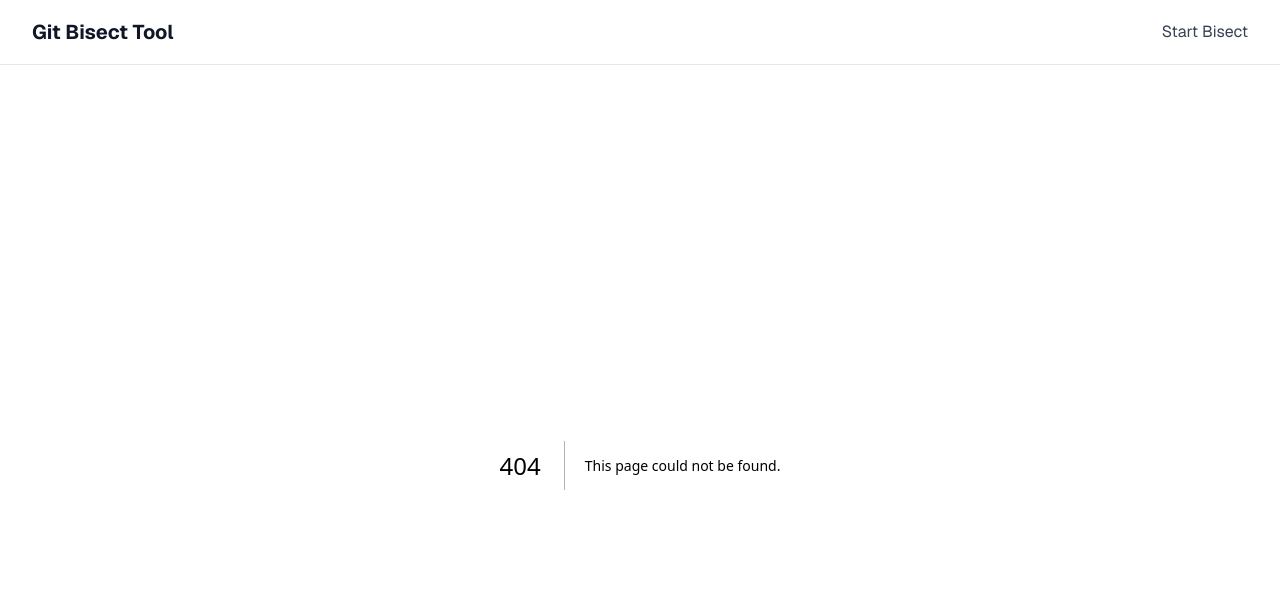
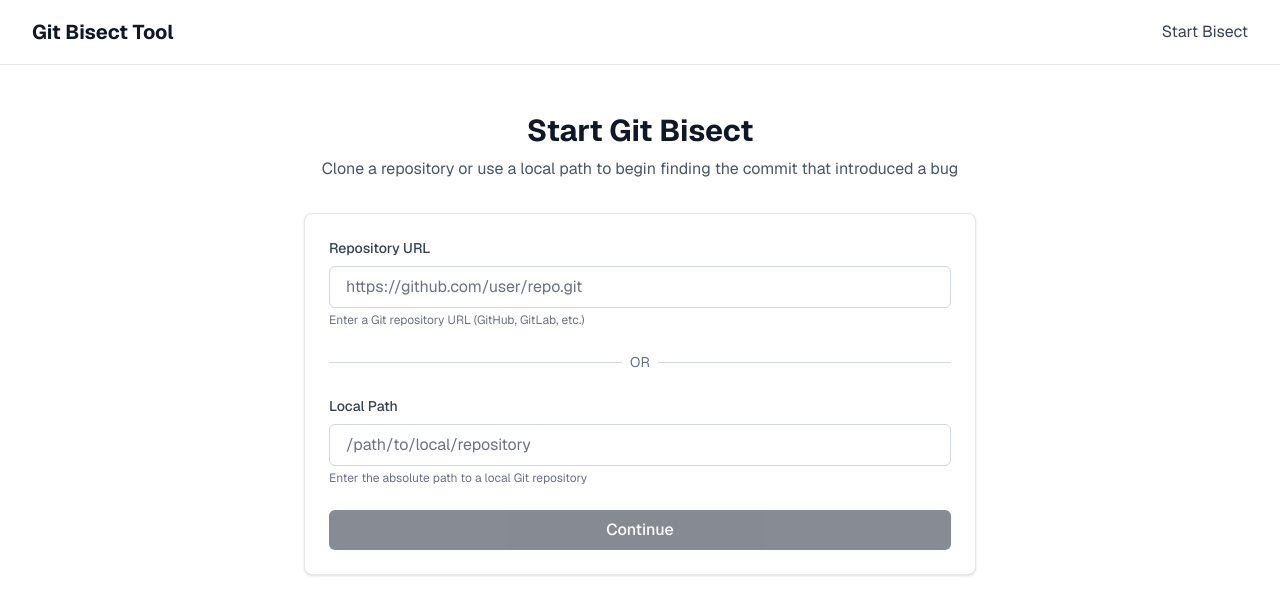
Before and after one commit to LGeoff31/Bisect, a Next.js app: page /bisect in a window 1280 px wide. Before the commit this address had no page. Shown: the top 614 px of the page. Built offline with nearby package versions, Linux system fonts and the light colour scheme.

Commit message:
add url page to add git repo url

```diff
--- /dev/null
+++ b/app/bisect/page.tsx
@@ -0,0 +1,134 @@
+'use client';
+
+import { useState } from 'react';
+import { useRouter } from 'next/navigation';
+
+export default function BisectPage() {
+  const [repoUrl, setRepoUrl] = useState('');
+  const [repoPath, setRepoPath] = useState('');
+  const [loading, setLoading] = useState(false);
+  const [error, setError] = useState<string | null>(null);
+  const router = useRouter();
+
+  const handleSubmit = async (e: React.FormEvent) => {
+    e.preventDefault();
+    setLoading(true);
+    setError(null);
+
+    if (!repoUrl && !repoPath) {
+      setError('Please provide either a repository URL or local path');
+      setLoading(false);
+      return;
+    }
+
+    try {
+      const response = await fetch('/api/repo', {
+        method: 'POST',
+        headers: {
+          'Content-Type': 'application/json',
+        },
+        body: JSON.stringify({
+          repoUrl: repoUrl || undefined,
+          repoPath: repoPath || undefined,
+        }),
+      });
+
+      const data = await response.json();
+
+      if (!response.ok) {
+        throw new Error(data.error || 'Failed to setup repository');
+      }
+
+      // Store repoId in sessionStorage or pass to next step
+      if (data.repoId) {
+        sessionStorage.setItem('currentRepoId', data.repoId);
+        // Navigate to bisect configuration page or show next step
+        router.push(`/bisect/${data.repoId}`);
+      }
+    } catch (err: any) {
+      setError(err.message || 'An error occurred');
+    } finally {
+      setLoading(false);
+    }
+  };
+
+  return (
+    <div className="min-h-screen bg-white dark:bg-gray-950 py-12 px-4 sm:px-6 lg:px-8">
+      <div className="max-w-2xl mx-auto">
+        <div className="text-center mb-8">
+          <h1 className="text-3xl font-bold text-gray-900 dark:text-white mb-2">
+            Start Git Bisect
+          </h1>
+          <p className="text-gray-600 dark:text-gray-400">
+            Clone a repository or use a local path to begin finding the commit that introduced a bug
+          </p>
+        </div>
+
+        <div className="bg-white dark:bg-gray-900 border border-gray-200 dark:border-gray-800 rounded-lg shadow-sm p-6">
+          <form onSubmit={handleSubmit} className="space-y-6">
+            <div>
+              <label htmlFor="repoUrl" className="block text-sm font-medium text-gray-700 dark:text-gray-300 mb-2">
+                Repository URL
+              </label>
+              <input
+                id="repoUrl"
+                type="text"
+                value={repoUrl}
+                onChange={(e) => setRepoUrl(e.target.value)}
+                placeholder="https://github.com/user/repo.git"
+                className="w-full px-4 py-2 border border-gray-300 dark:border-gray-700 rounded-md bg-white dark:bg-gray-800 text-gray-900 dark:text-white placeholder-gray-500 dark:placeholder-gray-400 focus:outline-none focus:ring-2 focus:ring-gray-900 dark:focus:ring-gray-100 focus:border-transparent"
+                disabled={loading}
+              />
+              <p className="mt-1 text-xs text-gray-500 dark:text-gray-400">
+                Enter a Git repository URL (GitHub, GitLab, etc.)
+              </p>
+            </div>
+
+            <div className="relative">
+              <div className="absolute inset-0 flex items-center">
+                <div className="w-full border-t border-gray-300 dark:border-gray-700" />
+              </div>
+              <div className="relative flex justify-center text-sm">
+                <span className="px-2 bg-white dark:bg-gray-900 text-gray-500 dark:text-gray-400">
+                  OR
+                </span>
+              </div>
+            </div>
+
+            <div>
+              <label htmlFor="repoPath" className="block text-sm font-medium text-gray-700 dark:text-gray-300 mb-2">
+                Local Path
+              </label>
+              <input
+                id="repoPath"
+                type="text"
+                value={repoPath}
+                onChange={(e) => setRepoPath(e.target.value)}
+                placeholder="/path/to/local/repository"
+                className="w-full px-4 py-2 border border-gray-300 dark:border-gray-700 rounded-md bg-white dark:bg-gray-800 text-gray-900 dark:text-white placeholder-gray-500 dark:placeholder-gray-400 focus:outline-none focus:ring-2 focus:ring-gray-900 dark:focus:ring-gray-100 focus:border-transparent"
+                disabled={loading}
+              />
+              <p className="mt-1 text-xs text-gray-500 dark:text-gray-400">
+                Enter the absolute path to a local Git repository
+              </p>
+            </div>
+
+            {error && (
+              <div className="bg-red-50 dark:bg-red-900/20 border border-red-200 dark:border-red-800 rounded-md p-4">
+                <p className="text-sm text-red-800 dark:text-red-200">{error}</p>
+              </div>
+            )}
+
+            <button
+              type="submit"
+              disabled={loading || (!repoUrl && !repoPath)}
+              className="w-full px-4 py-2 bg-gray-900 dark:bg-white text-white dark:text-gray-900 font-medium rounded-md hover:bg-gray-800 dark:hover:bg-gray-100 transition-colors disabled:opacity-50 disabled:cursor-not-allowed"
+            >
+              {loading ? 'Setting up repository...' : 'Continue'}
+            </button>
+          </form>
+        </div>
+      </div>
+    </div>
+  );
+}
--- a/app/components/BisectAnimation.tsx
+++ b/app/components/BisectAnimation.tsx
@@ -256,7 +256,7 @@ export default function BisectAnimation() {
                     {commit.hash}
                     {commit.status === 'bad' && commit.isFirstBad && (
                       <span className="ml-2 text-xs font-semibold px-2 py-0.5 bg-rose-100 dark:bg-rose-900/30 text-rose-700 dark:text-rose-400 rounded">
-                        FIRST BAD
+                        FIRST BAD COMMIT
                       </span>
                     )}
                   </div>
```
